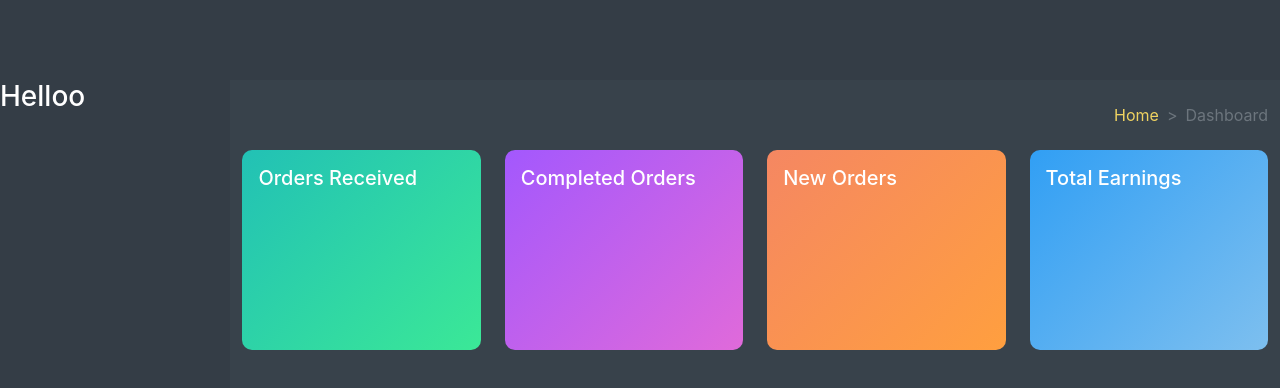
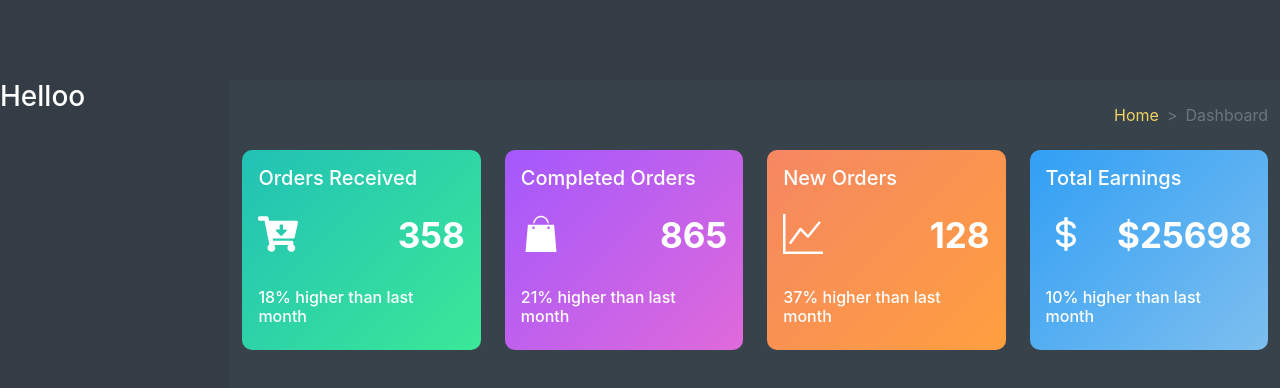
Before and after one commit to HarryNdegwa/adminplus, a React (Create React App) app: page / in a window 1280 px wide. Shown: the top 388 px of the page. Built offline with nearby package versions, Linux system fonts and the light colour scheme.

Commit message:
Finalized summary cards

```diff
--- a/package.json
+++ b/package.json
@@ -8,6 +8,7 @@
     "@testing-library/user-event": "^12.6.2",
     "react": "^17.0.1",
     "react-dom": "^17.0.1",
+    "react-icons": "^4.2.0",
     "react-scripts": "4.0.1",
     "styled-components": "^5.2.1",
     "web-vitals": "^0.2.4"
--- a/src/components/Main/SummaryCards.js
+++ b/src/components/Main/SummaryCards.js
@@ -1,5 +1,9 @@
 import React from "react";
 import styled from "styled-components";
+import { FaCartArrowDown } from "react-icons/fa";
+import { GiShoppingBag } from "react-icons/gi";
+import { BsGraphUp } from "react-icons/bs";
+import { BiDollar } from "react-icons/bi";
 
 const SummaryCardsWrapper = styled.div`
   .summary-card {
@@ -8,21 +12,17 @@ const SummaryCardsWrapper = styled.div`
 
   > div .card1 {
     background: linear-gradient(135deg, #22c1b5, #3be897);
-    height: 200px;
   }
 
   > div .card2 {
     background: linear-gradient(135deg, #a358fd, #e06ada);
-    height: 200px;
   }
   > div .card3 {
     background: linear-gradient(135deg, #f58762, #ff9f3f);
-    height: 200px;
   }
   > div .card4 {
     background-color: #319ff4;
     background: linear-gradient(135deg, #319ff4, #7dbfef);
-    height: 200px;
   }
 `;
 
@@ -32,24 +32,52 @@ function SummaryCards(props) {
       <div className="col-md-6 col-lg-3">
         <div className="p-4 p-lg-3 card1 summary-card">
           <h5>Orders Received</h5>
+          <div className="d-flex justify-content-between my-4">
+            <span>
+              <FaCartArrowDown style={{ fontSize: "40px" }} />
+            </span>
+            <h5 style={{ fontSize: "35px", fontWeight: "bold" }}>358</h5>
+          </div>
+          <h6 className="my-2">18% higher than last month</h6>
         </div>
       </div>
 
       <div className="col-md-6 col-lg-3">
         <div className="p-4 p-lg-3 card2 summary-card">
           <h5 className="fs-lg-6">Completed Orders</h5>
+          <div className="d-flex justify-content-between my-4">
+            <span>
+              <GiShoppingBag style={{ fontSize: "40px" }} />
+            </span>
+            <h5 style={{ fontSize: "35px", fontWeight: "bold" }}>865</h5>
+          </div>
+          <h6 className="my-2">21% higher than last month</h6>
         </div>
       </div>
 
       <div className="col-md-6 col-lg-3">
         <div className="p-4 p-lg-3 card3 summary-card">
           <h5>New Orders</h5>
+          <div className="d-flex justify-content-between my-4">
+            <span>
+              <BsGraphUp style={{ fontSize: "40px" }} />
+            </span>
+            <h5 style={{ fontSize: "35px", fontWeight: "bold" }}>128</h5>
+          </div>
+          <h6 className="my-2">37% higher than last month</h6>
         </div>
       </div>
 
       <div className="col-md-6 col-lg-3">
         <div className="p-4 p-lg-3 card4 summary-card">
           <h5>Total Earnings</h5>
+          <div className="d-flex justify-content-between my-4">
+            <span>
+              <BiDollar style={{ fontSize: "40px" }} />
+            </span>
+            <h5 style={{ fontSize: "35px", fontWeight: "bold" }}>$25698</h5>
+          </div>
+          <h6 className="my-2">10% higher than last month</h6>
         </div>
       </div>
     </SummaryCardsWrapper>
```
Also changed, not shown: 1 other file (tests, documents, lock files or other folders).
